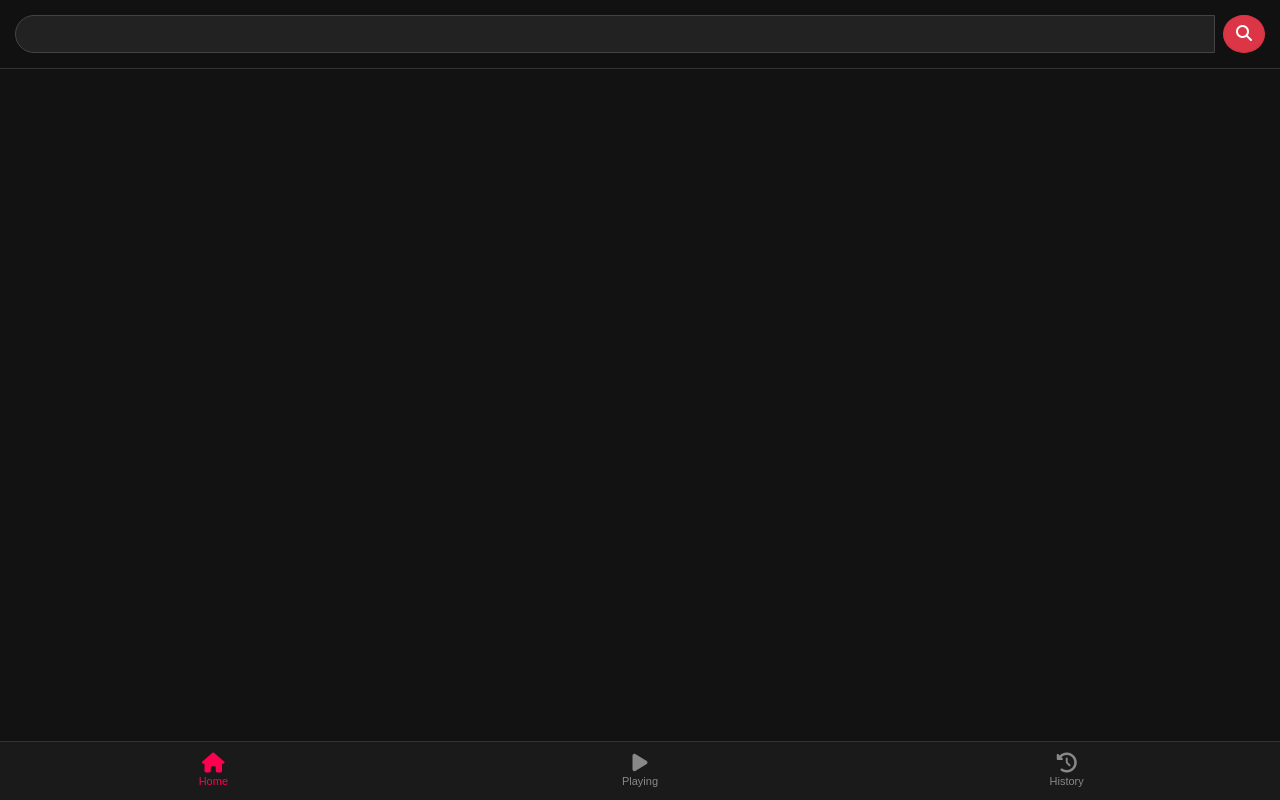
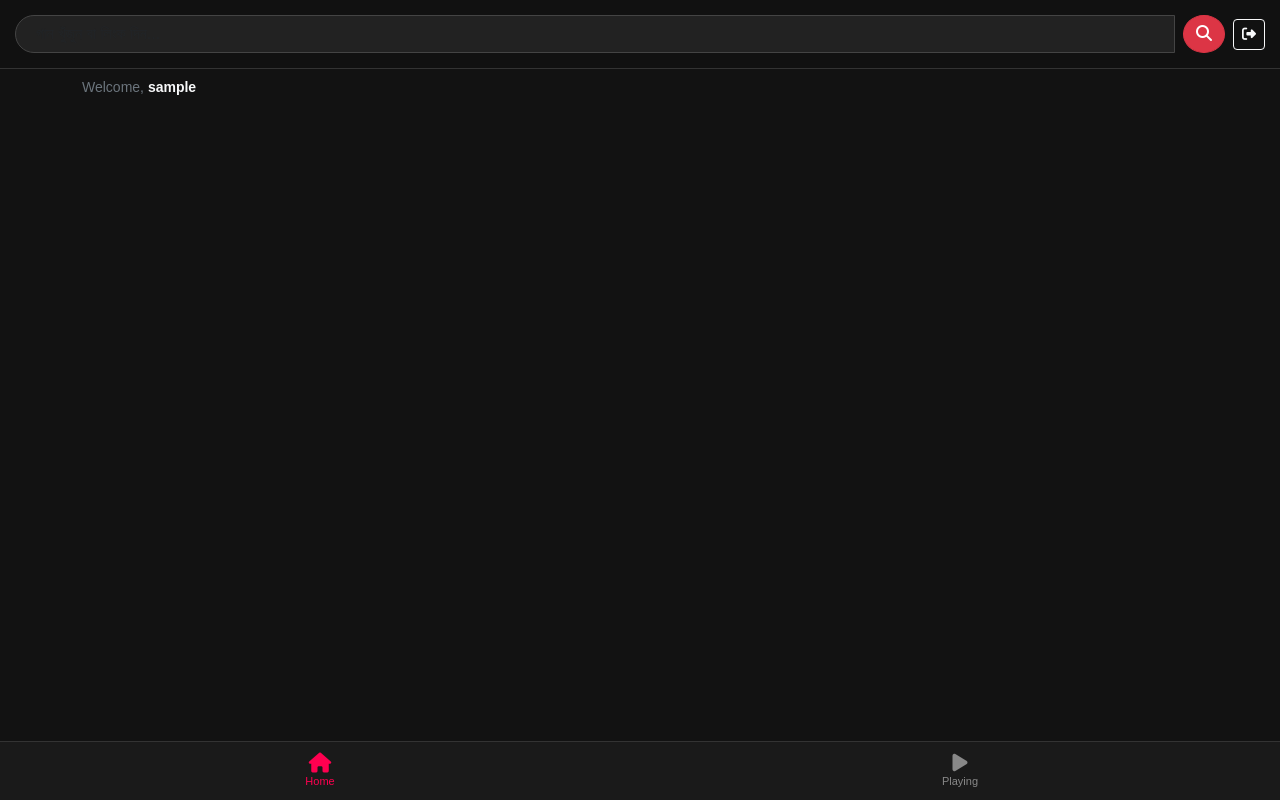
Before and after one commit to taiwon891-maker/Yt-video-downloader, a Flask app: page / in a window 1280 px wide. Run offline with Flask 3, Linux system fonts and the light colour scheme; the visitor is signed in with stand-in values (Sample User, id 1); data that the repository does not hold is empty; some libraries are stand-ins or nearby versions.

Commit message:
Update index.html

```diff
--- a/templates/index.html
+++ b/templates/index.html
@@ -23,19 +23,21 @@
         .embed-container { position: relative; padding-bottom: 56.25%; height: 0; overflow: hidden; max-width: 100%; background: #000; border-radius: 10px; }
         .embed-container iframe { position: absolute; top: 0; left: 0; width: 100%; height: 100%; border: 0; }
         .download-btn { border-radius: 50px; font-weight: bold; font-size: 12px; margin: 3px; }
-        .list-item { background: #222; padding: 12px; border-radius: 8px; margin-bottom: 8px; }
     </style>
 </head>
 <body>
 
-<div class="header">
-    <div class="input-group">
-        <input type="text" id="searchInput" class="form-control search-bar" placeholder="গান খুঁজুন বা লিঙ্ক দিন...">
+<div class="header d-flex align-items-center justify-content-between">
+    <div class="input-group me-2">
+        <input type="text" id="searchInput" class="form-control search-bar" placeholder="গান খুঁজুন বা লিংক দিন...">
         <button class="btn btn-danger rounded-circle ms-2" onclick="handleSearch()"><i class="fas fa-search"></i></button>
     </div>
+    <a href="/logout" class="btn btn-outline-light btn-sm text-nowrap"><i class="fas fa-sign-out-alt"></i></a>
 </div>
 
 <div class="container mt-2">
+    <p class="text-secondary small mb-2">Welcome, <b class="text-light">{{ username }}</b></p>
+
     <div id="home-sec" class="section active">
         <div id="video-feed" class="row row-cols-1 row-cols-md-2 row-cols-lg-3"></div>
         <div id="loader" class="text-center p-3" style="display:none;"><div class="spinner-border text-danger"></div></div>
@@ -53,17 +55,11 @@
             </div>
         </div>
     </div>
-
-    <div id="history-sec" class="section">
-        <h5 class="mb-3"><i class="fas fa-history me-2"></i>প্লে হিস্ট্রি</h5>
-        <div id="history-list"></div>
-    </div>
 </div>
 
 <div class="bottom-nav">
     <button class="nav-btn active" onclick="showSection('home', this)"><i class="fas fa-home"></i>Home</button>
     <button class="nav-btn" onclick="showSection('playing', this)"><i class="fas fa-play"></i>Playing</button>
-    <button class="nav-btn" onclick="showSection('history', this)"><i class="fas fa-history"></i>History</button>
 </div>
 
 <script>
@@ -98,7 +94,6 @@
         showSection('playing');
         document.getElementById('playTitle').innerText = title;
         document.getElementById('playerIframe').src = `https://www.youtube.com/embed/${videoId}?autoplay=1`;
-        addToHistory(title);
     }
 
     function showSection(name, element) {
@@ -109,16 +104,11 @@
         if(element) element.classList.add('active');
     }
 
-    function addToHistory(title) {
-        const list = document.getElementById('history-list');
-        list.innerHTML = `<div class="list-item"><i class="fas fa-check-circle text-success me-2"></i>${title}</div>` + list.innerHTML;
-    }
-
     function handleSearch() {
         const val = document.getElementById('searchInput').value;
         if(val.includes('youtube.com') || val.includes('youtu.be')) {
             let vid = val.split('v=')[1] || val.split('/').pop();
-            playThis(val, vid, "Custom Link Video");
+            playThis(val, vid, "Link Video");
         } else {
             currentQuery = val;
             nextPageToken = "";
@@ -129,7 +119,6 @@
 
     function startDownload(q) {
         if(!playingUrl) return alert("প্রথমে একটি ভিডিও প্লে করুন।");
-        alert("ডাউনলোড প্রসেস হচ্ছে, অনুগ্রহ করে কয়েক সেকেন্ড অপেক্ষা করুন...");
         window.location.href = `/download?url=${encodeURIComponent(playingUrl)}&quality=${q}`;
     }
 
@@ -137,4 +126,4 @@
 </script>
 
 </body>
-    </html>
+</html>
```
